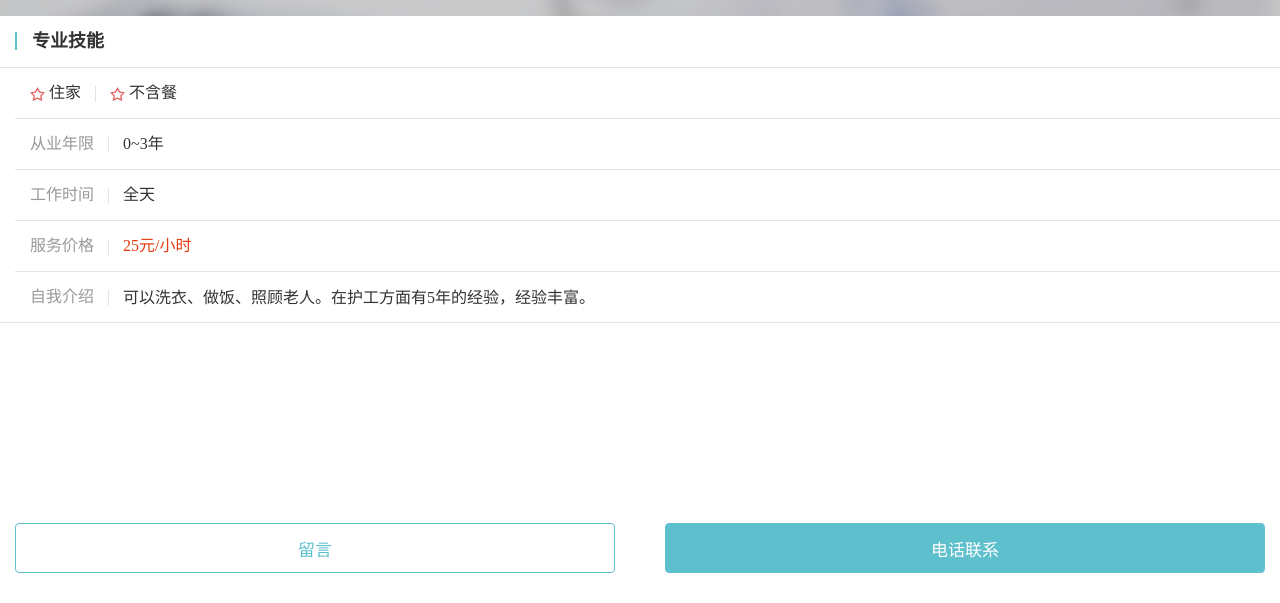
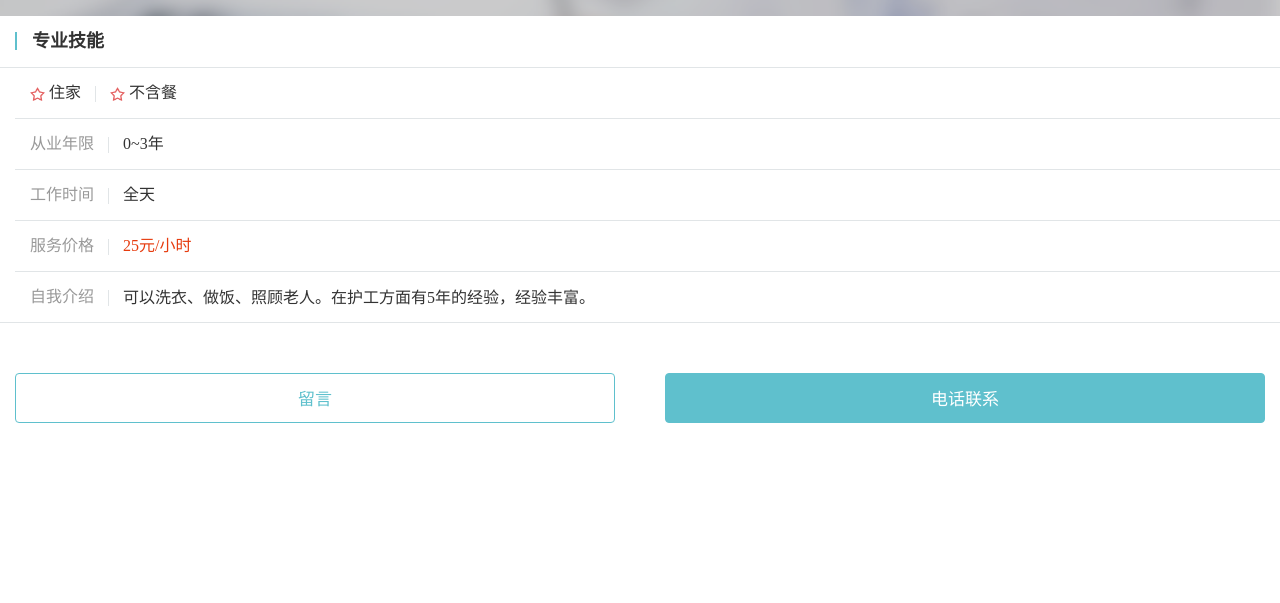
Before and after one commit to VergilH/task12, a plain HTML site: page index.html in a window 1280 px wide. Shown: the part 197-800 px from the top of the page. Drawn offline with Linux system fonts and the light colour scheme.

Commit message:
12.9
12.9

```diff
--- a/css/12-1.scss
+++ b/css/12-1.scss
@@ -93,9 +93,9 @@ main {
 }
 
 footer {
-	position: fixed;
-	bottom: 0;
-	padding: 0 15px 30px;
+	position: relative;
+	margin: 50px 0 40px;
+	padding: 0 15px;
 	width: $width;
 	box-sizing: border-box;
 	button {
--- a/task12-1.html
+++ b/index.html
@@ -10,7 +10,7 @@
 </head>
 <body>
 	<header>
-		<div class="left-arrow"><a href="#"></a></div>
+		<div class="left-arrow"><a href="task12-2.html"></a></div>
 		<p class="white-text">个人主页</p>
 	</header>
 	<nav>
@@ -59,8 +59,9 @@
 		</div>
 	</main>
 	<footer>
-		<button class="blue-text left bg-w" type="button">留言</button>
-		<button class="white-text right bg-b" type="button">电话联系</button>
+		<a href="task12-2.html"><button class="blue-text left bg-w" type="button">留言</button></a>
+		<a href="task12-2.html"><button class="white-text right bg-b" type="button">电话联系</button></a>
+		<div class="clearfloat"></div>
 	</footer>
 </body>
 </html>
```
Also changed, not shown: task12-2.html (+3 -3 lines), css/12-1.css, 1 other file.
